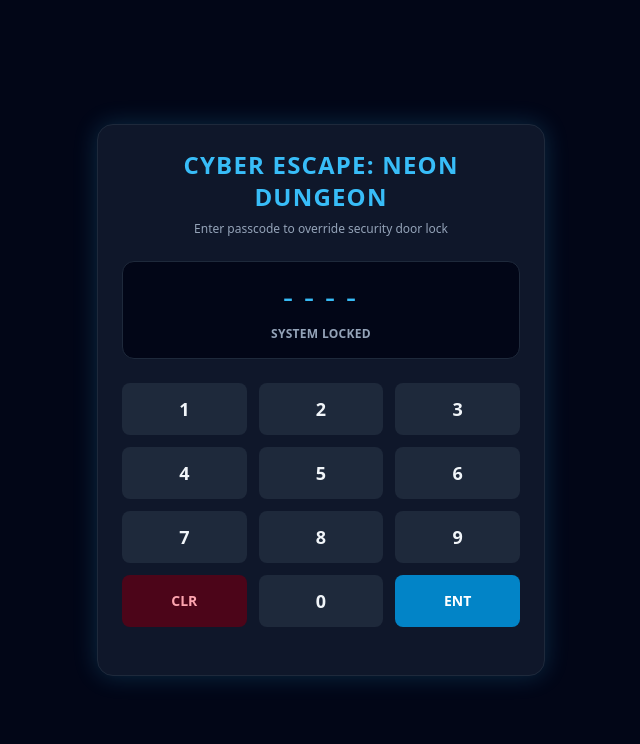
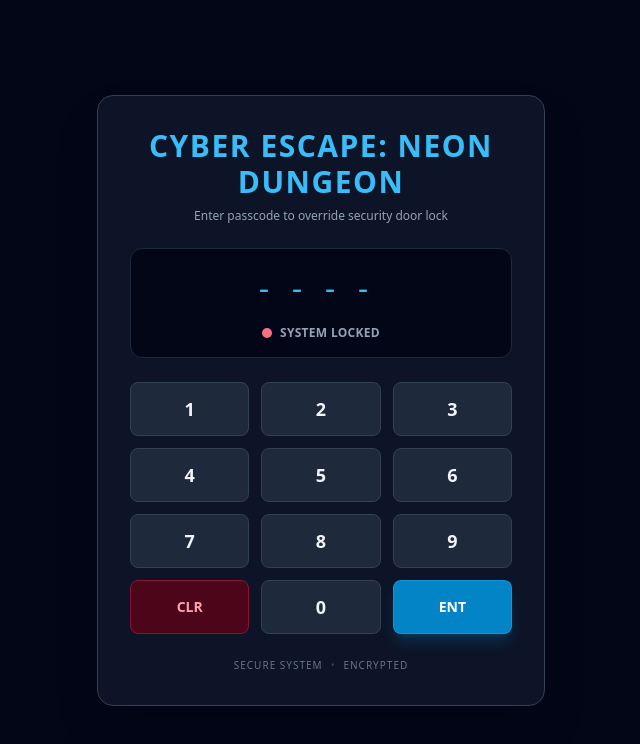
Before and after one commit to jenitcissyjoseph12-glitch/escape-room-web, a plain HTML site: page index.html in a window 1280 px wide. Both pictures are taken after a click on the button "CLR". Shown: the whole page, without its empty margins (319-959 px from the left). Drawn offline with nearby package versions, Linux system fonts and the light colour scheme.

Commit message:
style: improve cyber escape room UI

```diff
--- a/index.html
+++ b/index.html
@@ -11,6 +11,7 @@
 
     <style>
         /* Custom glow and glassmorphic styles */
+
         .glow-box {
             box-shadow: 0 0 25px rgba(56, 189, 248, 0.2);
         }
@@ -28,12 +29,12 @@
 <body class="bg-slate-950 text-slate-100 min-h-screen flex items-center justify-center p-4">
 
     <!-- Main Room Container -->
-    <div class="max-w-md w-full bg-slate-900 border border-slate-800 rounded-2xl p-6 glow-box text-center">
+    <div class="max-w-md w-full bg-slate-900/90 backdrop-blur-xl border border-slate-700 rounded-2xl p-6 sm:p-8 glow-box text-center shadow-2xl">
 
         <!-- Title Section -->
         <h1
             id="title"
-            class="text-2xl font-black text-sky-400 tracking-wider uppercase mb-2"
+            class="text-2xl sm:text-3xl font-black text-sky-400 tracking-wider uppercase mb-2"
         >
             CYBER ESCAPE: NEON DUNGEON
         </h1>
@@ -42,168 +43,282 @@
             Enter passcode to override security door lock
         </p>
 
+
         <!-- Display Screen -->
         <div class="bg-slate-950 border border-slate-800 rounded-xl p-4 mb-6">
 
+            <!-- Passcode Display -->
             <div
                 id="passcode-display"
-                class="text-3xl font-mono tracking-widest text-slate-500 h-10 flex items-center justify-center"
+                class="text-3xl font-mono tracking-[0.5em] text-slate-500 h-12 flex items-center justify-center"
             >
                 ----
             </div>
 
-            <div
-                id="status-message"
-                class="text-xs font-semibold text-slate-400 mt-2 uppercase tracking-wide"
-            >
-                SYSTEM LOCKED
+
+            <!-- Status Indicator + Message -->
+            <div class="flex items-center justify-center gap-2 mt-3">
+
+                <span
+                    id="status-indicator"
+                    class="w-2.5 h-2.5 rounded-full bg-rose-400 animate-pulse"
+                ></span>
+
+                <div
+                    id="status-message"
+                    class="text-xs font-semibold text-slate-400 uppercase tracking-wide"
+                >
+                    SYSTEM LOCKED
+                </div>
+
             </div>
 
         </div>
 
+
         <!-- Keypad Buttons Grid -->
         <div class="grid grid-cols-3 gap-3 mb-6">
 
+            <!-- 1 -->
             <button
                 onclick="pressNum('1')"
-                class="bg-slate-800 hover:bg-slate-700 py-3 rounded-lg text-lg font-bold"
+                class="bg-slate-800 hover:bg-slate-700 active:scale-95 transition-all duration-150 py-3 rounded-lg text-lg font-bold border border-slate-700"
             >
                 1
             </button>
 
+            <!-- 2 -->
             <button
                 onclick="pressNum('2')"
-                class="bg-slate-800 hover:bg-slate-700 py-3 rounded-lg text-lg font-bold"
+                class="bg-slate-800 hover:bg-slate-700 active:scale-95 transition-all duration-150 py-3 rounded-lg text-lg font-bold border border-slate-700"
             >
                 2
             </button>
 
+            <!-- 3 -->
             <button
                 onclick="pressNum('3')"
-                class="bg-slate-800 hover:bg-slate-700 py-3 rounded-lg text-lg font-bold"
+                class="bg-slate-800 hover:bg-slate-700 active:scale-95 transition-all duration-150 py-3 rounded-lg text-lg font-bold border border-slate-700"
             >
                 3
             </button>
 
+
+            <!-- 4 -->
             <button
                 onclick="pressNum('4')"
-                class="bg-slate-800 hover:bg-slate-700 py-3 rounded-lg text-lg font-bold"
+                class="bg-slate-800 hover:bg-slate-700 active:scale-95 transition-all duration-150 py-3 rounded-lg text-lg font-bold border border-slate-700"
             >
                 4
             </button>
 
+            <!-- 5 -->
             <button
                 onclick="pressNum('5')"
-                class="bg-slate-800 hover:bg-slate-700 py-3 rounded-lg text-lg font-bold"
+                class="bg-slate-800 hover:bg-slate-700 active:scale-95 transition-all duration-150 py-3 rounded-lg text-lg font-bold border border-slate-700"
             >
                 5
             </button>
 
+            <!-- 6 -->
             <button
                 onclick="pressNum('6')"
-                class="bg-slate-800 hover:bg-slate-700 py-3 rounded-lg text-lg font-bold"
+                class="bg-slate-800 hover:bg-slate-700 active:scale-95 transition-all duration-150 py-3 rounded-lg text-lg font-bold border border-slate-700"
             >
                 6
             </button>
 
+
+            <!-- 7 -->
             <button
                 onclick="pressNum('7')"
-                class="bg-slate-800 hover:bg-slate-700 py-3 rounded-lg text-lg font-bold"
+                class="bg-slate-800 hover:bg-slate-700 active:scale-95 transition-all duration-150 py-3 rounded-lg text-lg font-bold border border-slate-700"
             >
                 7
             </button>
 
+            <!-- 8 -->
             <button
                 onclick="pressNum('8')"
-                class="bg-slate-800 hover:bg-slate-700 py-3 rounded-lg text-lg font-bold"
+                class="bg-slate-800 hover:bg-slate-700 active:scale-95 transition-all duration-150 py-3 rounded-lg text-lg font-bold border border-slate-700"
             >
                 8
             </button>
 
+            <!-- 9 -->
             <button
                 onclick="pressNum('9')"
-                class="bg-slate-800 hover:bg-slate-700 py-3 rounded-lg text-lg font-bold"
+                class="bg-slate-800 hover:bg-slate-700 active:scale-95 transition-all duration-150 py-3 rounded-lg text-lg font-bold border border-slate-700"
             >
                 9
             </button>
 
+
+            <!-- Clear Button -->
             <button
                 onclick="clearInput()"
-                class="bg-rose-950 text-rose-300 hover:bg-rose-900 py-3 rounded-lg font-bold text-sm"
+                class="bg-rose-950 text-rose-300 hover:bg-rose-900 active:scale-95 transition-all duration-150 py-3 rounded-lg font-bold text-sm border border-rose-900"
             >
                 CLR
             </button>
 
+            <!-- 0 -->
             <button
                 onclick="pressNum('0')"
-                class="bg-slate-800 hover:bg-slate-700 py-3 rounded-lg text-lg font-bold"
+                class="bg-slate-800 hover:bg-slate-700 active:scale-95 transition-all duration-150 py-3 rounded-lg text-lg font-bold border border-slate-700"
             >
                 0
             </button>
 
+            <!-- Enter Button -->
             <button
                 onclick="submitCode()"
-                class="bg-sky-600 text-white hover:bg-sky-500 py-3 rounded-lg font-bold text-sm"
+                class="bg-sky-600 text-white hover:bg-sky-500 active:scale-95 transition-all duration-150 py-3 rounded-lg font-bold text-sm border border-sky-400/30 shadow-lg shadow-sky-500/20"
             >
                 ENT
             </button>
 
         </div>
 
+
+        <!-- Security Information -->
+        <div class="flex items-center justify-center gap-2 text-[10px] text-slate-500 uppercase tracking-widest">
+            <span>SECURE SYSTEM</span>
+            <span class="text-slate-700">•</span>
+            <span>ENCRYPTED</span>
+        </div>
+
     </div>
+
 
     <!-- Embedded Interactive JavaScript -->
     <script>
+
+        // Secret passcode
         const SECRET_CODE = "4040";
+
+        // Current user input
         let currentInput = "";
 
+
+        // -----------------------------------------
+        // Number Button
+        // -----------------------------------------
+
         function pressNum(num) {
+
+            // Maximum 4 digits
             if (currentInput.length < 4) {
+
                 currentInput += num;
+
                 updateDisplay();
             }
         }
 
+
+        // -----------------------------------------
+        // Clear Button
+        // -----------------------------------------
+
         function clearInput() {
+
             currentInput = "";
 
-            document.getElementById("status-message").innerText =
-                "SYSTEM LOCKED";
+            const status =
+                document.getElementById("status-message");
 
-            document.getElementById("status-message").className =
-                "text-xs font-semibold text-slate-400 mt-2 uppercase tracking-wide";
+            const indicator =
+                document.getElementById("status-indicator");
 
+
+            // Reset status message
+            status.innerText = "SYSTEM LOCKED";
+
+            status.className =
+                "text-xs font-semibold text-slate-400 uppercase tracking-wide";
+
+
+            // Reset indicator
+            indicator.className =
+                "w-2.5 h-2.5 rounded-full bg-rose-400 animate-pulse";
+
+
+            // Reset display
             updateDisplay();
         }
 
+
+        // -----------------------------------------
+        // Update Passcode Display
+        // -----------------------------------------
+
         function updateDisplay() {
+
             const display =
                 document.getElementById("passcode-display");
 
-            display.innerText = currentInput.padEnd(4, "-");
 
+            // Show entered numbers + dashes
+            display.innerText =
+                currentInput.padEnd(4, "-");
+
+
+            // Change display color
             display.classList.remove("text-slate-500");
+
             display.classList.add("text-sky-400");
         }
 
+
+        // -----------------------------------------
+        // Submit Passcode
+        // -----------------------------------------
+
         function submitCode() {
+
             const status =
                 document.getElementById("status-message");
 
+            const indicator =
+                document.getElementById("status-indicator");
+
+
+            // Correct passcode
             if (currentInput === SECRET_CODE) {
+
                 status.innerText =
                     "ACCESS GRANTED - DOOR UNLOCKED!";
 
+
                 status.className =
-                    "text-xs font-bold text-emerald-400 mt-2 uppercase tracking-wide";
-            } else {
+                    "text-xs font-bold text-emerald-400 uppercase tracking-wide";
+
+
+                // Green indicator
+                indicator.className =
+                    "w-2.5 h-2.5 rounded-full bg-emerald-400";
+
+
+            }
+
+            // Wrong passcode
+            else {
+
                 status.innerText =
                     "INVALID PASSCODE - ACCESS DENIED";
 
+
                 status.className =
-                    "text-xs font-bold text-rose-400 mt-2 uppercase tracking-wide";
+                    "text-xs font-bold text-rose-400 uppercase tracking-wide";
+
+
+                // Red blinking indicator
+                indicator.className =
+                    "w-2.5 h-2.5 rounded-full bg-rose-400 animate-pulse";
             }
         }
+
     </script>
 
 </body>
```
